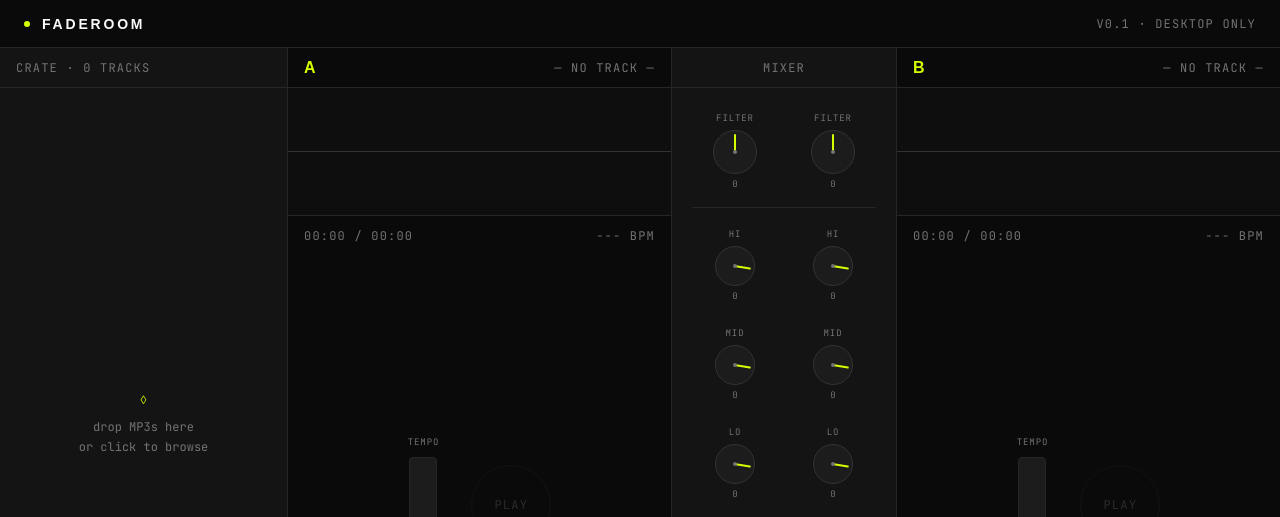
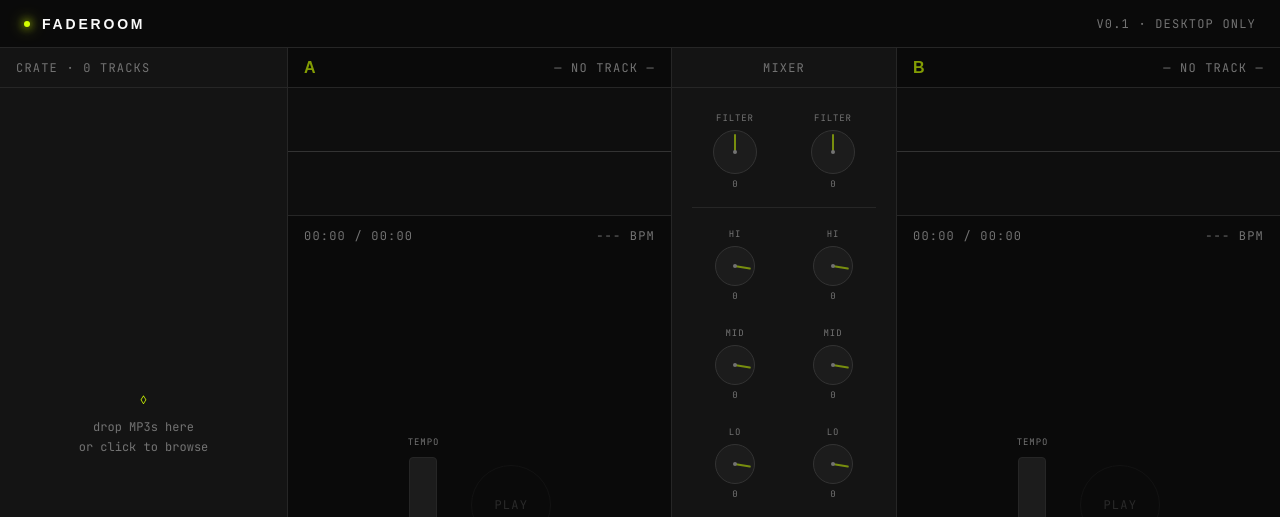
Before and after one commit to RyanDanielWalker/faderoom, a Next.js app: page / in a window 1280 px wide. Shown: the top 517 px of the page. Built offline with nearby package versions, Linux system fonts and the light colour scheme; a web font is replaced by a local one.

Commit message:
feat: enhance UI elements with glow effects and transitions for better visibility

```diff
--- a/src/app/page.tsx
+++ b/src/app/page.tsx
@@ -11,7 +11,13 @@
         {/* Top bar */}
         <header className="h-12 border-b border-border flex items-center justify-between px-6 shrink-0">
           <div className="flex items-center gap-3">
-            <div className="w-1.5 h-1.5 bg-accent rounded-full animate-pulse" />
+            <div
+              className="w-1.5 h-1.5 bg-accent rounded-full animate-pulse"
+              style={{
+                boxShadow:
+                  "0 0 8px var(--color-accent), 0 0 16px var(--color-accent)",
+              }}
+            />{" "}
             <span
               className="font-display font-extrabold tracking-widest text-sm"
               style={{ letterSpacing: "0.2em" }}
--- a/src/components/Deck.tsx
+++ b/src/components/Deck.tsx
@@ -113,7 +113,15 @@
     <section className="flex-1 bg-bg flex flex-col min-w-0">
       {/* Deck header */}
       <div className="h-10 border-b border-border flex items-center justify-between px-4">
-        <span className="font-display font-extrabold text-accent tracking-widest">
+        <span
+          className="font-display font-extrabold text-accent tracking-widest shrink-0 transition-all"
+          style={{
+            textShadow: deck.isPlaying
+              ? "0 0 8px var(--color-accent), 0 0 16px var(--color-accent)"
+              : "none",
+            opacity: deck.isPlaying ? 1 : 0.6,
+          }}
+        >
           {side}
         </span>
         <span
@@ -212,6 +220,11 @@
           <button
             disabled={!canSync}
             onClick={handleSync}
+            style={{
+              boxShadow: isSynced
+                ? "0 0 12px var(--color-accent), 0 0 24px rgba(212, 255, 0, 0.4)"
+                : "none",
+            }}
             className={`text-xs uppercase tracking-widest px-3 py-1.5 rounded-sm transition border disabled:opacity-30 disabled:cursor-not-allowed ${
               isSynced
                 ? "bg-accent text-bg border-accent"
--- a/src/components/Knob.tsx
+++ b/src/components/Knob.tsx
@@ -76,6 +76,7 @@
   }, [dragging]);
 
   const display = format ? format(value) : value.toFixed(0);
+  const isActive = Math.abs(value - defaultValue) > 0.001;
 
   return (
     <div className="flex flex-col items-center gap-1">
@@ -105,13 +106,17 @@
       >
         {/* Indicator line */}
         <div
-          className="absolute left-1/2 top-1/2 origin-bottom"
+          className="absolute left-1/2 top-1/2 origin-bottom transition-all"
           style={{
             transform: `translate(-50%, -100%) rotate(${angle}deg)`,
             width: 2,
             height: size / 2 - 4,
             background: "var(--color-accent)",
             borderRadius: 1,
+            boxShadow: isActive
+              ? "0 0 6px var(--color-accent), 0 0 12px var(--color-accent)"
+              : "none",
+            opacity: isActive ? 1 : 0.5,
           }}
         />
         {/* Center dot */}
--- a/src/components/TempoSlider.tsx
+++ b/src/components/TempoSlider.tsx
@@ -99,7 +99,13 @@
               ? "bg-accent border border-accent"
               : "bg-text border border-border-bright"
           }`}
-          style={{ top: thumbY }}
+          style={{
+            top: thumbY,
+            boxShadow:
+              dragging || !isAtZero
+                ? "0 0 8px var(--color-accent), 0 0 16px rgba(212, 255, 0, 0.3)"
+                : "none",
+          }}
         />
       </div>
       <div className="text-[10px] tabular-nums text-text-muted min-h-[14px]">
--- a/src/components/VerticalFader.tsx
+++ b/src/components/VerticalFader.tsx
@@ -84,9 +84,17 @@
       {/* Thumb */}
       <div
         className={`absolute left-0 right-0 rounded-sm cursor-grab active:cursor-grabbing transition-colors ${
-          dragging ? "bg-accent border border-accent" : "bg-text border border-border-bright"
+          dragging
+            ? "bg-accent border border-accent"
+            : "bg-text border border-border-bright"
         }`}
-        style={{ top: thumbY, height: thumbHeight }}
+        style={{
+          top: thumbY,
+          height: thumbHeight,
+          boxShadow: dragging
+            ? "0 0 8px var(--color-accent), 0 0 16px rgba(212, 255, 0, 0.3)"
+            : "none",
+        }}
       />
     </div>
   );
--- a/src/components/Waveform.tsx
+++ b/src/components/Waveform.tsx
@@ -98,9 +98,13 @@
           );
         }
 
-        // Playhead line
+        // Playhead line with glow
+        ctx.save();
+        ctx.shadowColor = accent;
+        ctx.shadowBlur = 8;
         ctx.fillStyle = playheadColor;
         ctx.fillRect(Math.floor(playedX) - 0.5, 0, 1, size.h);
+        ctx.restore();
       }
 
       raf = requestAnimationFrame(draw);
```
